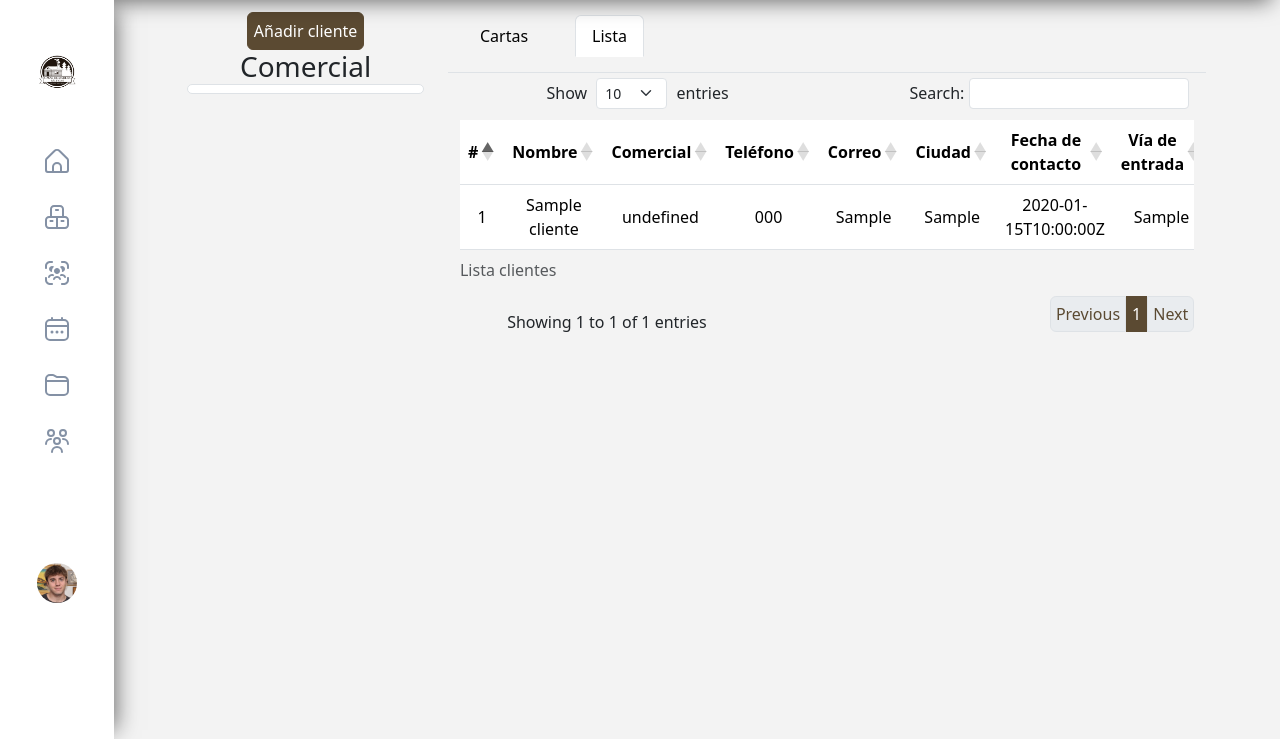
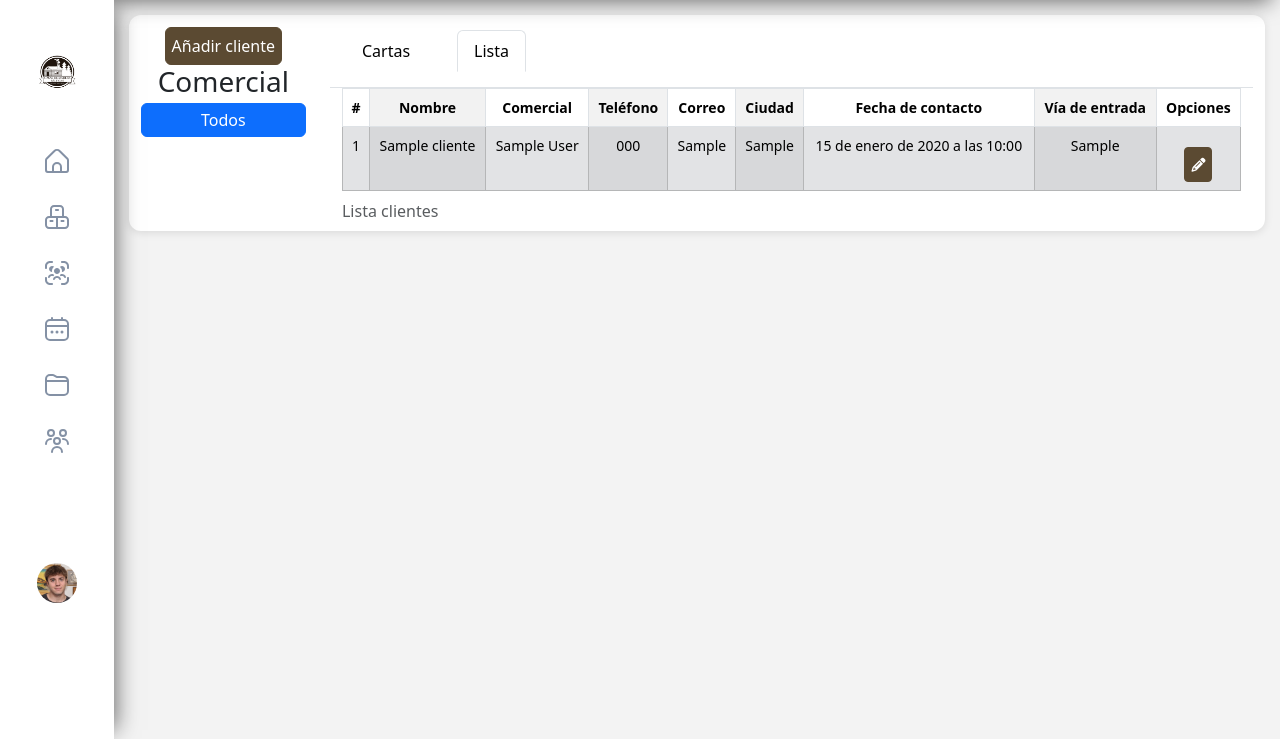
Before and after one commit to juanfher4/proyecto-intranet, a Django app: page /productos/clientes/lista/ in a window 1280 px wide. Shown: the part 61-800 px from the top of the page. Run offline with Django 5.2, Linux system fonts and the light colour scheme; a user stored in the database is signed in; tables that the repository leaves empty hold one stand-in row (values such as "Sample post"); data that the repository does not hold is empty; some libraries are stand-ins or nearby versions.

Commit message:
css de lista clientes

```diff
--- a/home/templates/base.html
+++ b/home/templates/base.html
@@ -13,8 +13,6 @@
       integrity="sha384-QWTKZyjpPEjISv5WaRU9OFeRpok6YctnYmDr5pNlyT2bRjXh0JMhjY6hW+ALEwIH"
       crossorigin="anonymous"
     />
-    <!-- DataTable.css -->
-    <link rel="stylesheet" href="https://cdn.datatables.net/2.2.2/css/dataTables.bootstrap5.css">
     <!-- Font Awesome -->
     <link rel="stylesheet" href="https://cdnjs.cloudflare.com/ajax/libs/font-awesome/6.7.2/css/all.min.css">
     <!-- Mis estilos -->
@@ -209,11 +207,5 @@
   </body>
   <!-- Bootstrap -->
   <script src="https://cdn.jsdelivr.net/npm/bootstrap@5.3.3/dist/js/bootstrap.bundle.min.js" integrity="sha384-YvpcrYf0tY3lHB60NNkmXc5s9fDVZLESaAA55NDzOxhy9GkcIdslK1eN7N6jIeHz" crossorigin="anonymous"></script>
-  <!-- jQuery -->
-  <script src="https://code.jquery.com/jquery-3.7.1.js"></script>
-  <!-- DataTable.js -->
-  <script src="https://cdn.datatables.net/2.2.2/js/dataTables.js"></script>
-  <script src="https://cdn.datatables.net/2.2.2/js/dataTables.bootstrap5.js"></script>
-
   <script src="{% static 'js/index.js' %}"></script>
 </html>
--- a/productos/templates/clients/clientes.html
+++ b/productos/templates/clients/clientes.html
@@ -8,7 +8,7 @@
 <div class="container-pred clientes">
     <div class="row">
         <!-- Filtros -->
-        <div class="col-lg-3 col-12">
+        <div class="col-lg-2 col-12">
 
             <a href="{% url 'productos:crear_cliente' %}" class="btn btn-primary mt-3">Añadir cliente</a>
 
@@ -21,7 +21,7 @@
             </ul>
 
         </div>
-        <div class="col-lg-9">
+        <div class="col-lg-10">
             <!-- Navegación vista -->
             <ul class="nav nav-tabs">
                 <li class="nav-item">
--- a/productos/templates/clients/clientes_lista.html
+++ b/productos/templates/clients/clientes_lista.html
@@ -5,18 +5,22 @@
 {% block titulo %}Clientes{% endblock %}
 
 {% block content %}
-<div class="container-clientes">
+<div class="container-pred clientes">
     <div class="row">
-        <div class="col-lg-3 col-12">
+        <div class="col-lg-2 col-12">
 
             <a href="{% url 'productos:crear_cliente' %}" class="btn btn-primary mt-3">Añadir cliente</a>
 
             <h3 class="my-4">Comercial</h3>
-            <ul class="list-group">
-                <a href="" class="list-group-item"></a>
+            <ul class="list-group pt-1">
+                <a href="{% url 'productos:clientes' %}" class="all list-group-item {% if not comercial %}active{% endif %}">Todos</a>
+                {% for comerc in comerciales %}
+                    <a class="r {% if comercial == comerc.nombre %}active{% endif %}" href="{{ comerc.get_absolute_url }}">{{ comerc.user.first_name }} {{ comerc.user.last_name }}</a>
+                {% endfor %}
             </ul>
+
         </div>
-        <div class="col-lg-9">
+        <div class="col-lg-10">
             <!-- Navegación vista -->
             <ul class="nav nav-tabs">
                 <li class="nav-item">
@@ -28,26 +32,48 @@
             </ul>
             <!-- Vista Lista -->
             <div class="row vista-lista my-3">
-                <div class="col-sm-12-col-md-12 col-lg-12 col-xl-12">
+                <div class="">
                     <div class="table-responsive">
-                        <table id="datatable-clientes" class="table">
+                        <table class="table table-striped-columns table-hover table-bordered">
                             <caption>
                                 Lista clientes
                             </caption>
                             <thead>
                                 <tr>
-                                    <th class="centered">#</th>
-                                    <th class="centered">Nombre</th>
-                                    <th class="centered">Comercial</th>
-                                    <th class="centered">Teléfono</th>
-                                    <th class="centered">Correo</th>
-                                    <th class="centered">Ciudad</th>
-                                    <th class="centered">Fecha de contacto</th>
-                                    <th class="centered">Vía de entrada</th>
-                                    <th class="centered">Opciones</th>
+                                    <th>#</th>
+                                    <th>Nombre</th>
+                                    <th>Comercial</th>
+                                    <th>Teléfono</th>
+                                    <th>Correo</th>
+                                    <th>Ciudad</th>
+                                    <th>Fecha de contacto</th>
+                                    <th>Vía de entrada</th>
+                                    <th>Opciones</th>
                                 </tr>
                             </thead>
-                            <tbody id="tableBody_clientes"></tbody>
+                            <tbody id="lista_clientes">
+                                {% for cliente in clientes %}
+                                    <tr class="
+                                    {% if cliente.estado.slug == 'interesado' %} interesado table-primary
+                                    {% elif cliente.estado.slug == 'visita' %} visita table-danger
+                                    {% elif cliente.estado.slug == 'comprando' %} comprando table-success
+                                    {% elif cliente.estado.slug == 'postventa' %} postventa table-warning
+                                    {% else %} table-secondary {% endif %}
+                                    ">
+                                        <td>{{ cliente.id_cliente }}</td>
+                                        <td>{{ cliente.nombre }}</td>
+                                        <td>{{ cliente.comercial }}</td>
+                                        <td>{{ cliente.telefono }}</td>
+                                        <td>{{ cliente.correo }}</td>
+                                        <td>{{ cliente.ciudad }}</td>
+                                        <td>{{ cliente.fecha_contacto }}</td>
+                                        <td>{{ cliente.via_entrada }}</td>
+                                        <td>
+                                            <a href="{% url 'productos:edit_cliente' cliente.id_cliente %}" class="btn btn-sm btn-primary"><i class="fa-solid fa-pencil"></i></a>
+                                        </td>
+                                    </tr>
+                                {% endfor %}
+                            </tbody>
                         </table>
                     </div>
                 </div>
--- a/productos/views.py
+++ b/productos/views.py
@@ -94,8 +94,8 @@ def clientes(request, estado_slug=None, comercial_id=None):
     profiles = Profile.objects.filter(user__is_active=True, roles=rol)
     comerciales = profiles
     """ depuración """
-    print(Profile)
-    print(comerciales)
+    """ print(Profile)
+    print(comerciales) """
     if comercial_id:
         comercial = get_object_or_404(Profile,
                                       id=comercial_id,
--- a/static/css/styles_base.css
+++ b/static/css/styles_base.css
@@ -453,17 +453,18 @@ input:focus-visible {
 
 /* clientes_lista */
 
-.centered {
-    text-align: center !important;
-    vertical-align: middle !important;
+.table-responsive {
+    overflow-x: auto;
+    white-space: nowrap;
 }
 
-.table-responsive .row .form-select {
-    margin: 5px !important;
+.table {
+    overflow-x: auto;
+    white-space: nowrap;
 }
 
-.table-responsive .row .form-control {
-    margin: 5px !important;
+.table th, .table tr {
+    font-size: 14px;
 }
 
 /* Nav clientes */
@@ -526,6 +527,15 @@ input:focus-visible {
 
 /* Medias screen */
 
+@media screen and (max-width: 990px) {
+
+    .table th, .table td {
+        font-size: 12px;
+        padding: 5px;
+    }
+
+}
+
 @media screen and (max-width: 960px) {
 
     .perfil {
--- a/static/js/index.js
+++ /dev/null
@@ -1,61 +0,0 @@
-
-/* datatable-clientes */
-let dataTable;
-let dataTableIsInitialized = false;
-
-const dataTableOptions = {
-  columnDefs: [
-    { className: "centered", targets: [0, 1, 2, 3, 4, 5, 6, 7, 8] },
-    { orderable: false, targets: [8] },
-    { searchable: false, targets: [8] },
-  ],
-}
-
-const initDataTable = async () => {
-  if (dataTableIsInitialized) {
-    dataTable.destroy();
-  }
-
-  await listaClientes();
-
-  dataTable = $("#datatable-clientes").DataTable(dataTableOptions);
-
-  dataTableIsInitialized = true;
-};
-
-const listaClientes = async () => {
-  try {
-    const response = await fetch(
-      "http://127.0.0.1:8000/productos/clientes/json"
-    );
-    const data = await response.json();
-    console.log(data);
-
-    let content = ``;
-    data.clients.forEach((cliente, index) => {
-      content += `
-                <tr>
-                    <td>${index + 1}</td>
-                    <td>${cliente.nombre}</td>
-                    <td>${cliente.comercial__nombre}</td>
-                    <td>${cliente.telefono}</td>
-                    <td>${cliente.correo}</td>
-                    <td>${cliente.ciudad}</td>
-                    <td>${cliente.fecha_contacto}</td>
-                    <td>${cliente.via_entrada}</td>
-                    <td>
-                        <a href="{% url 'productos:edit_cliente' cliente.id_cliente %}" class="btn btn-sm btn-primary"><i class="fa-solid fa-pencil"></i></a>
-                    </td>
-                </tr>
-            `;
-    });
-    let tableBody_clientes = document.getElementById("tableBody_clientes");
-    tableBody_clientes.innerHTML = content;
-  } catch (ex) {
-    console.log(ex);
-  }
-};
-
-window.addEventListener("load", async () => {
-  await initDataTable();
-});
```
